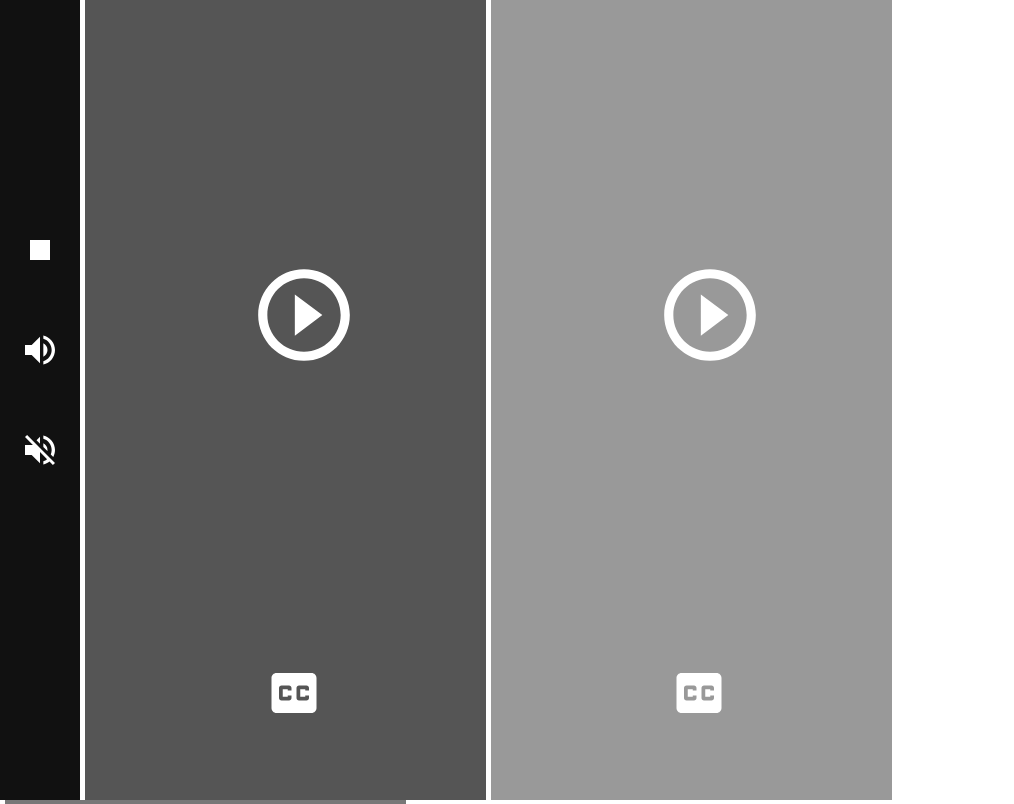
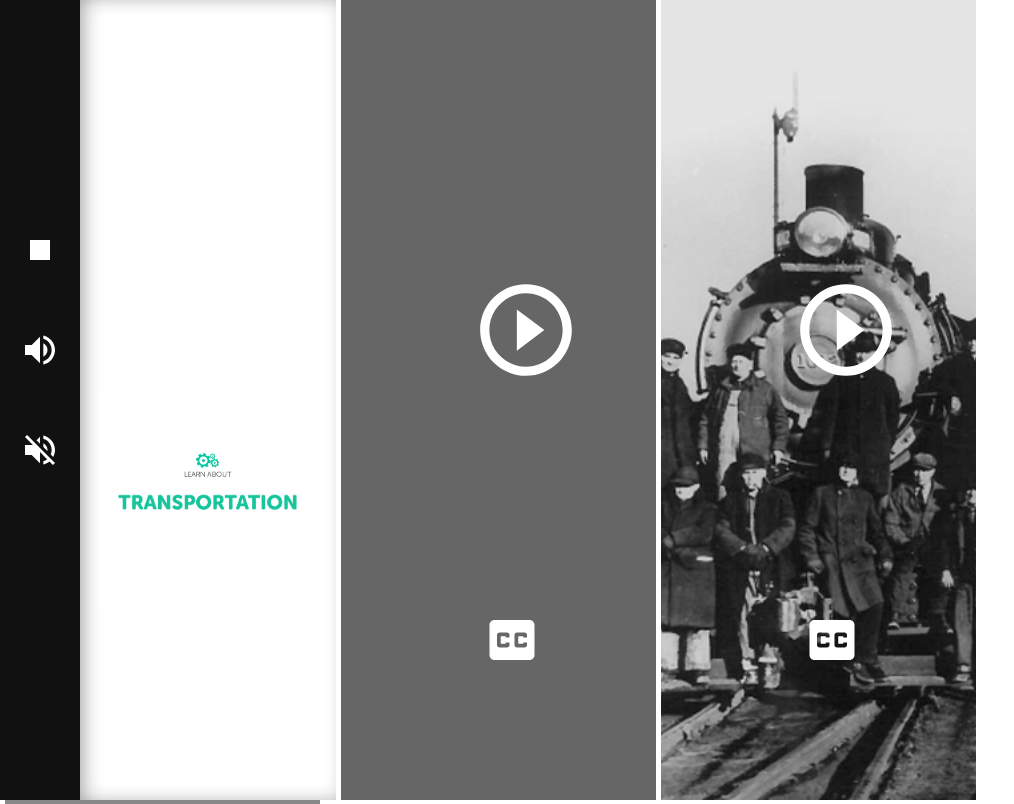
Before and after one commit to samhlabs/kiosk_Transportation, a plain HTML site: page Transportation/index.html in a window 1280 px wide. Shown: the top 804 px of the page, without its empty margins (0-1014 px from the left). Drawn offline with Linux system fonts and the light colour scheme.

Commit message:
Updating title position and railroad thumbnail

```diff
--- a/Transportation/assets/css/screen.css
+++ b/Transportation/assets/css/screen.css
@@ -526,7 +526,7 @@ input[type="checkbox"]:focus {
   box-sizing: border-box;
   display: inline;
   float: left;
-  width: 31.7%;
+  width: 25%;
   padding: 0 20px;
   height: 100vh;
   background: #eee;
@@ -535,7 +535,7 @@ input[type="checkbox"]:focus {
 }
 
 .play {
-  margin-top: 72%;
+  margin-top: 100%;
   margin-left: 40%;
   display: inline-block;
 }
@@ -560,27 +560,27 @@ input[type="checkbox"]:focus {
 }
 
 .bg {
-  background-image: url();
-  background-size: auto 110%;
+  /*background-image: url(../images/canals-bg.jpg);*/
+  background-size: auto 100%;
   background-position: 50% 50%;
   background-repeat: no-repeat;
-  background-color:#555;
+  background-color:#666;
 }
 
 .bg2 {
-  background-image: url();
-  background-size: auto 110%;
+  background-image: url(../images/railroads-bg.jpg);
+  background-size: auto 100%;
   background-position: 50% 50%;
   background-repeat: no-repeat;
   background-color:#999;
 }
 
 .bg3 {
-  background-image: url();
+  /*background-image: url(../images/roads-bg.jpg);*/
   background-size: auto 110%;
   background-position: 50% 50%;
   background-repeat: no-repeat;
-  background-color:#777;
+  background-color:#888;
 }
 
 .video-info {
@@ -589,7 +589,7 @@ input[type="checkbox"]:focus {
   box-sizing: border-box;
   display: inline;
   float: left;
-  width: 36.6666667%;
+  width: 20%;
   padding: 0 20px;
   -moz-box-shadow: inset 6px 0px 20px -4px rgba(0, 0, 0, 0.4);
   -webkit-box-shadow: inset 6px 0px 20px -4px rgba(0, 0, 0, 0.4);
@@ -601,7 +601,8 @@ input[type="checkbox"]:focus {
 .video-info .title {
   display: block;
   height: 600px;
-  background-image: url(../images/works-kiosk-ui-transportation.png);
+  margin-top:200px;
+  background-image: url(../images/works-kiosk-ui-transportation-2.png);
   background-size: 115% auto;
   background-position: 50% 50%;
   background-repeat: no-repeat;
--- a/Transportation/index.html
+++ b/Transportation/index.html
@@ -33,6 +33,7 @@
 
 <div class="wrapper">
 
+
 	<div class="video-controls_wrap">
 
 		<ul class="video-controls">
@@ -64,6 +65,13 @@
 
 	    </ul>
 
+	</div>
+
+		<div class="video-info">
+
+		<div class="title">
+
+		</div>
 	</div>
 
 	<div class="video-preview bg">
```
Also changed, not shown: Transportation/assets/images/canals-bg.jpg (added), Transportation/assets/images/railroads-bg.jpg (added), Transportation/assets/images/roads-bg.jpg (added), Transportation/assets/images/works-kiosk-ui-transportation-2.png (added).
